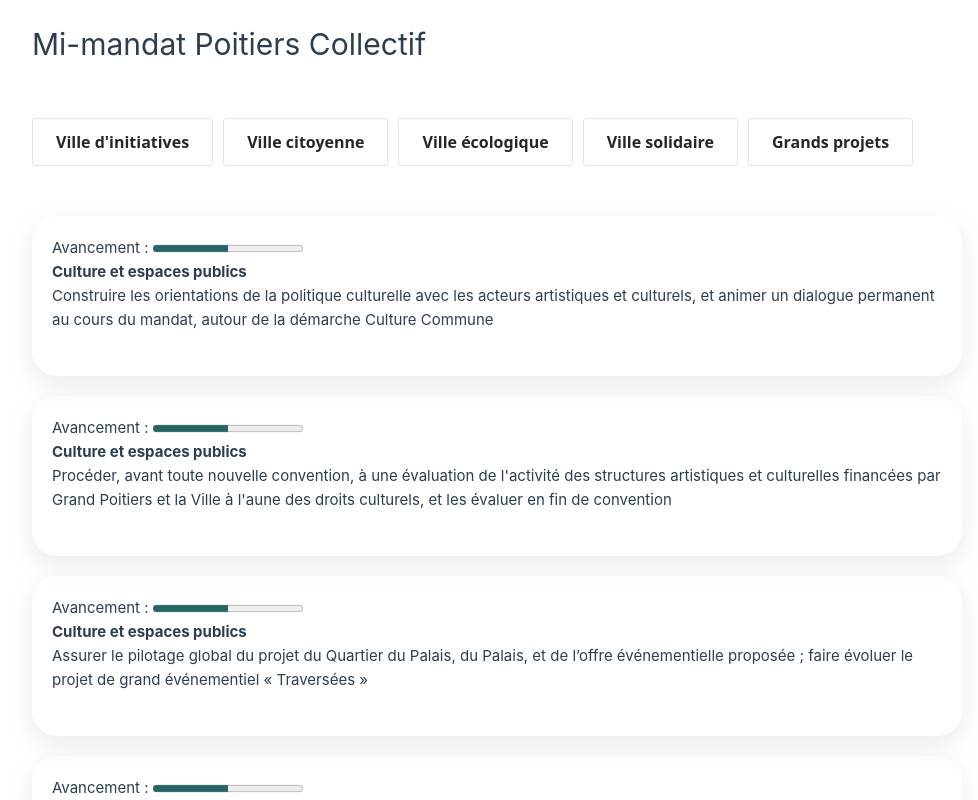
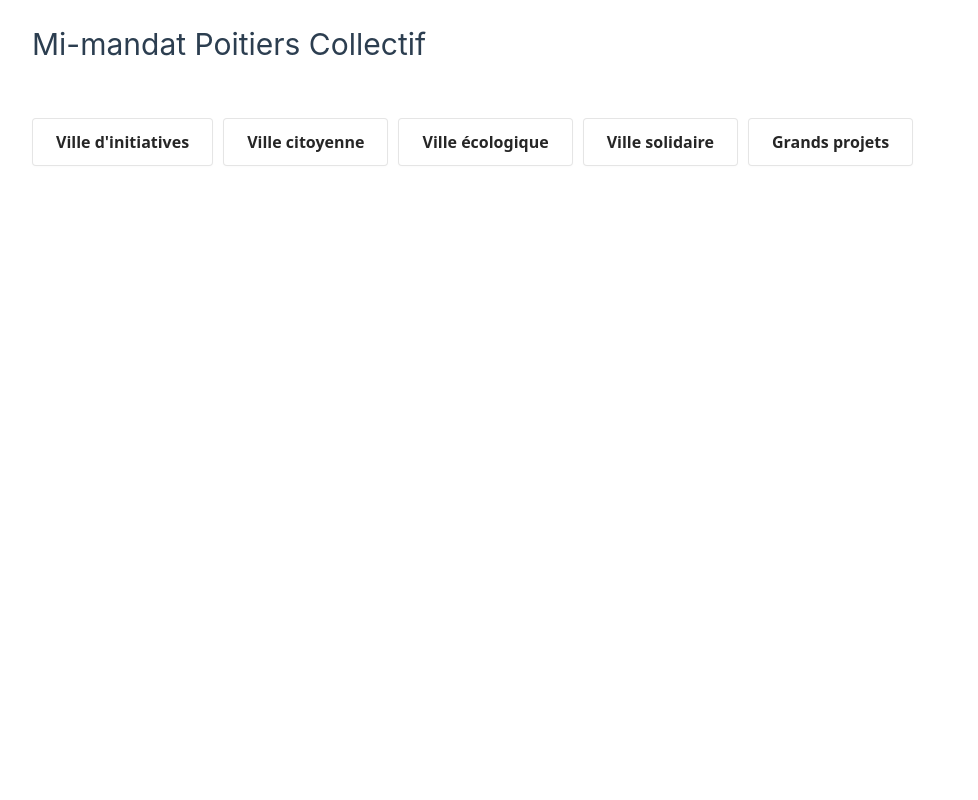
Before and after one commit to charlesrb/Mi-mandat-poco, a Vue app in the folder fait-pas-fait/: page / in a window 1280 px wide. Shown: the top 800 px of the page, without its empty margins (143-1121 px from the left). Built offline with nearby package versions, Linux system fonts and the light colour scheme.

Commit message:
fix button active

```diff
--- a/fait-pas-fait/src/App.vue
+++ b/fait-pas-fait/src/App.vue
@@ -7,7 +7,7 @@ export default {
     return {
       actions: Actions,
       poles:Poles,
-      poleChoisi:"Ville d'initiatives",
+      poleChoisi:"",
     };
   },
 };
@@ -15,6 +15,7 @@ export default {
 <template>
   <main>
     <h1>Mi-mandat Poitiers Collectif</h1>
+    <!-- <h2>En 2020, l'équipe Poitiers Collectif a été élue sur la base d'un programme qui comprenait 279 actions. Après trois ans, il est temps de faire un premier bilan !</h2> -->
     <div class="buttons">
     <div v-for="pole in poles" :key="pole.id">
       <button class="button-6" @click="poleChoisi = pole.pole">{{pole.pole}}</button>
```
Also changed, not shown: 5 other files (tests, documents, lock files or other folders).
